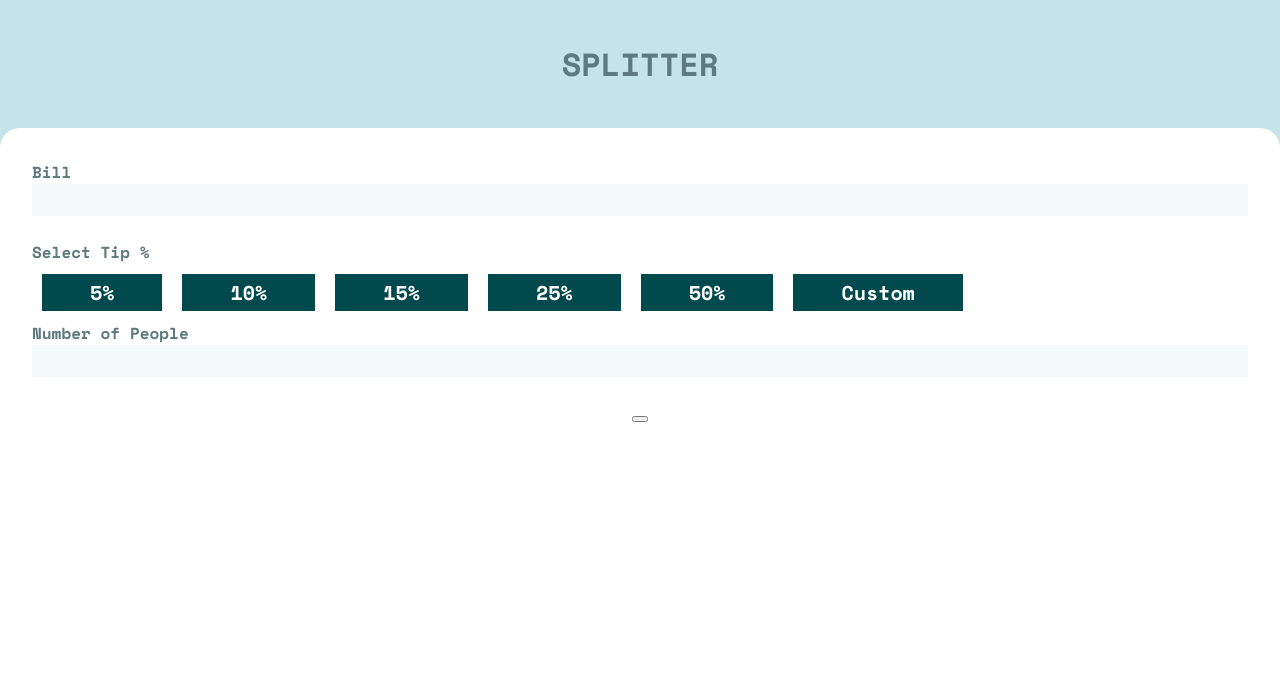
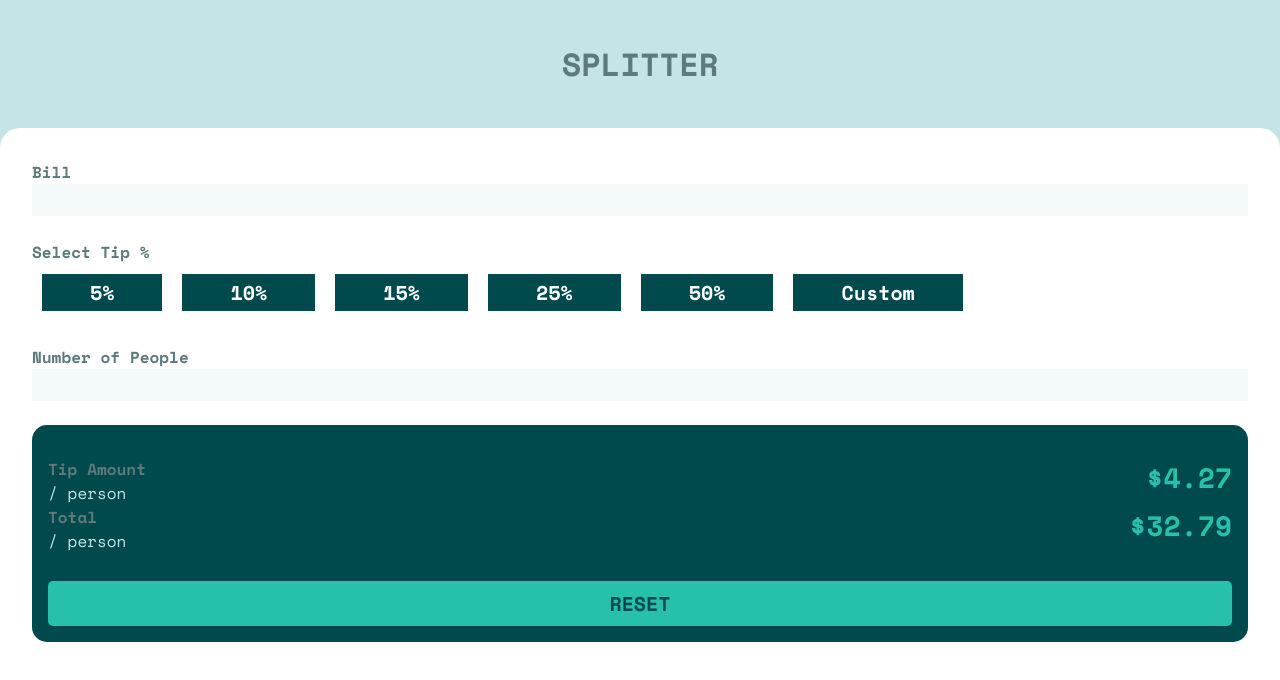
Before and after one commit to jwhong98/Tip-Calculator, a React (Create React App) app: page / in a window 1280 px wide. Shown: the top 680 px of the page. Built offline with nearby package versions, Linux system fonts and the light colour scheme.

Commit message:
base styling completed

```diff
--- a/src/Components/Calculator/CalculatorElements.js
+++ b/src/Components/Calculator/CalculatorElements.js
@@ -75,6 +75,7 @@ export const Input = styled.input`
 
 export const TipSection = styled.div`
     width: 100%;
+    margin-bottom: 1.5rem;
 `;
 
 export const ButtonWrapper = styled.div`
@@ -90,6 +91,7 @@ export const Button = styled.button`
     margin: 10px;
     font-size: 1.25rem;
     padding: .25rem 3rem;
+    cursor: pointer;
 `;
 
 export const PeopleSection = styled.div`
@@ -97,15 +99,25 @@ export const PeopleSection = styled.div`
 `;
 
 export const Results = styled.div`
-
+    width: 100%;
+    background-color: hsl(183, 100%, 15%);
+    border-radius: 15px;
 `;
 
 export const ResultsWrapper = styled.div`
-
+    width: 100%;
+    height: 100%;
+    display: flex;
+    flex-direction: column;
+    align-items: center;
+    padding: 1rem;
+    margin-top: 1rem;
 `;
 
 export const Section = styled.div`
-
+    width: 100%;
+    display: flex;
+    justify-content: space-between;
 `;
 
 export const SectionLabel = styled.div`
@@ -113,13 +125,26 @@ export const SectionLabel = styled.div`
 `;
 
 export const Measure = styled.p`
-
+    color: hsl(185, 41%, 84%);
 `;
 
 export const Amount = styled.p`
-
+    color: hsl(172, 67%, 45%);
+    font-weight: 700;
+    font-size: 1.75rem;
 `;
 
 export const ResultButton = styled.button`
-
+    font-family: 'Space Mono', monospace;
+    border: none;
+    background-color: hsl(172, 67%, 45%);
+    color: hsl(183, 100%, 15%);
+    font-weight: 700;
+    font-size: 1.25rem;
+    width: 100%;
+    border-radius: 5px;
+    padding: .5rem;
+    margin-top: 1.75rem;
+    text-transform: uppercase;
+    cursor: pointer;
 `;
--- a/src/Components/Calculator/index.js
+++ b/src/Components/Calculator/index.js
@@ -35,19 +35,19 @@ const Calculator = () => {
                             <ResultsWrapper>
                                 <Section>
                                     <SectionLabel>
-                                        <Label></Label>
-                                        <Measure></Measure>
+                                        <Label>Tip Amount</Label>
+                                        <Measure>/ person</Measure>
                                     </SectionLabel>
-                                    <Amount></Amount>
+                                    <Amount>$4.27</Amount>
                                 </Section>
                                 <Section>
                                     <SectionLabel>
-                                        <Label></Label>
-                                        <Measure></Measure>
+                                        <Label>Total</Label>
+                                        <Measure>/ person</Measure>
                                     </SectionLabel>
-                                    <Amount></Amount>
+                                    <Amount>$32.79</Amount>
                                 </Section>
-                                <ResultButton></ResultButton>
+                                <ResultButton>Reset</ResultButton>
                             </ResultsWrapper>
                         </Results>
                     </BodyWrapper>
```
